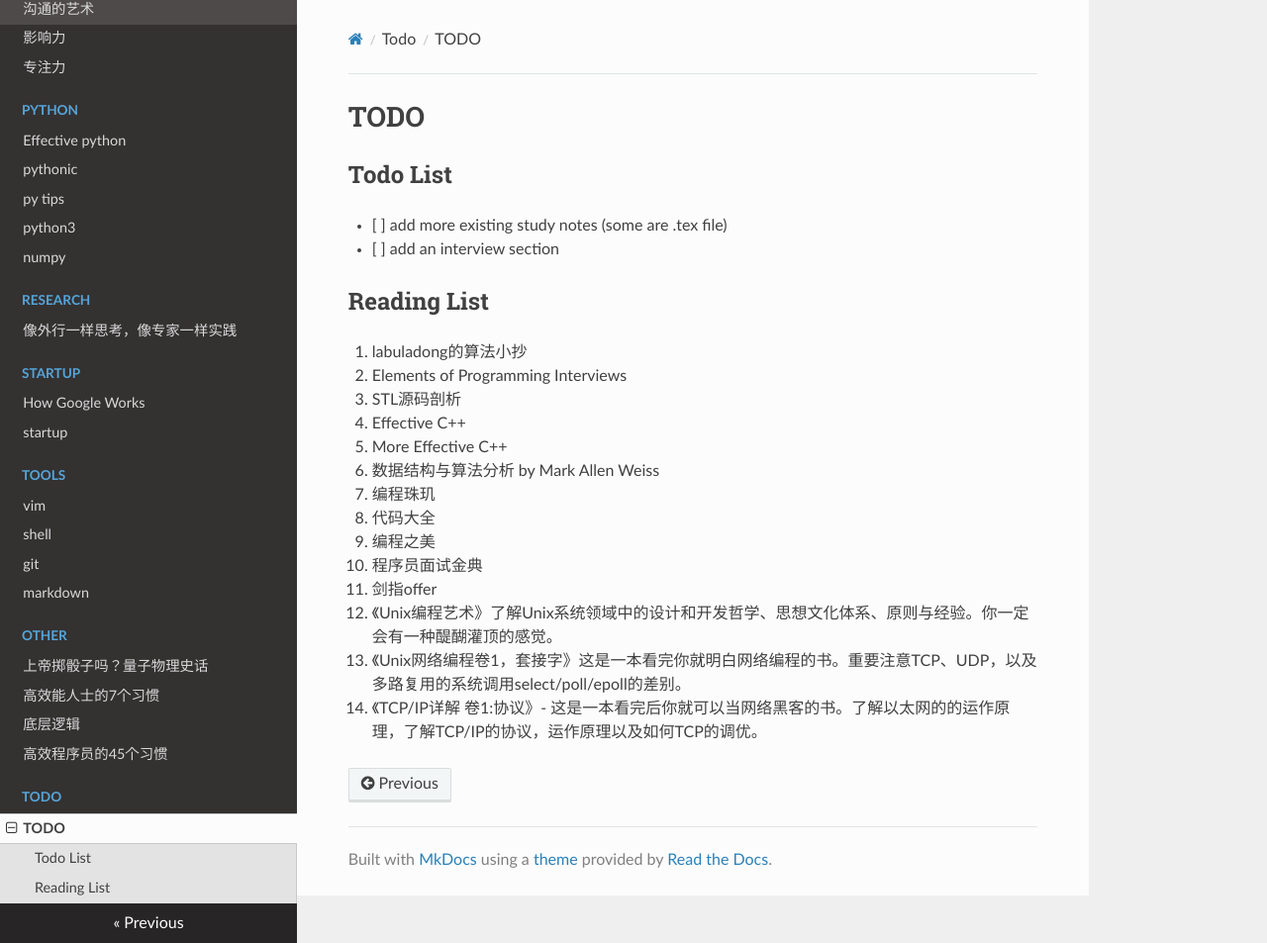
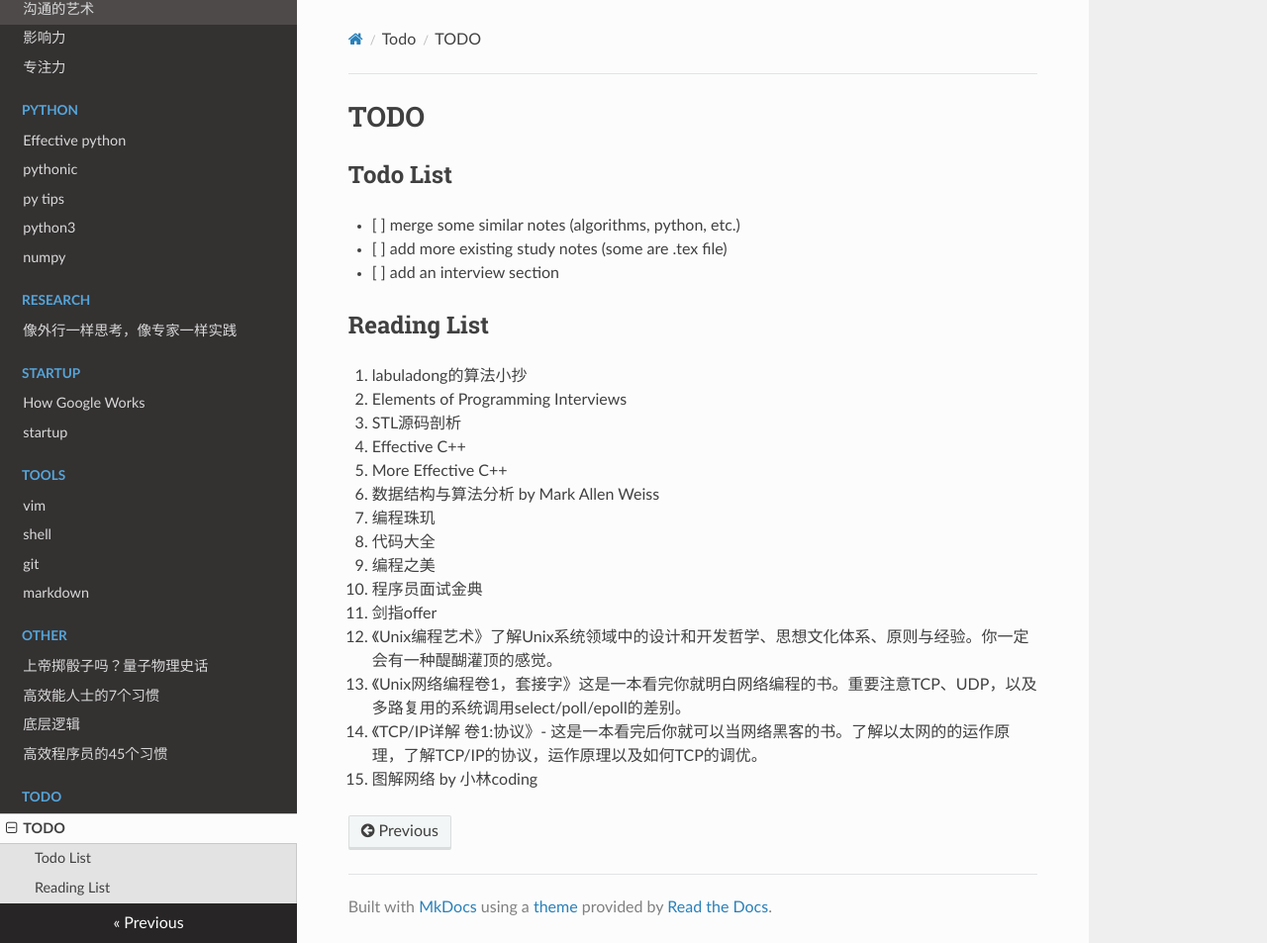
Before and after one commit to yshenfab/StudyNotes, an MkDocs documentation site: the page built from docs/todo/todo.md, in a window 1280 px wide and 953 px high. Shown: the whole window at 99% size. Built offline with MkDocs 1.6.1, drawn with Linux system fonts in a browser that asks for light colours; nearby versions of some CDN libraries.

Commit message:
update todo

```diff
--- a/docs/todo/todo.md
+++ b/docs/todo/todo.md
@@ -2,6 +2,7 @@
 
 ## Todo List
 
+- [  ] merge some similar notes (algorithms, python, etc.)
 - [  ] add more existing study notes (some are .tex file)
 - [  ] add an interview section
 
@@ -21,3 +22,4 @@
 12. 《Unix编程艺术》了解Unix系统领域中的设计和开发哲学、思想文化体系、原则与经验。你一定会有一种醍醐灌顶的感觉。
 13. 《Unix网络编程卷1，套接字》这是一本看完你就明白网络编程的书。重要注意TCP、UDP，以及多路复用的系统调用select/poll/epoll的差别。
 14. 《TCP/IP详解 卷1:协议》- 这是一本看完后你就可以当网络黑客的书。了解以太网的的运作原理，了解TCP/IP的协议，运作原理以及如何TCP的调优。
+15. 图解网络 by 小林coding
```
